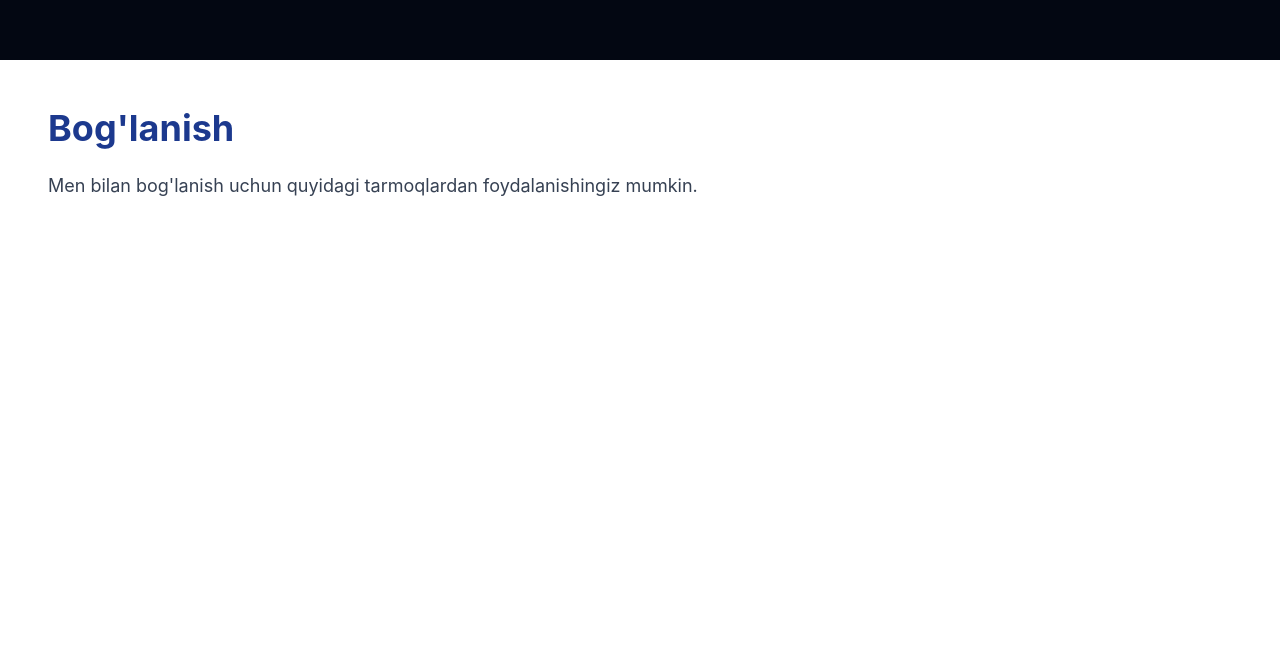
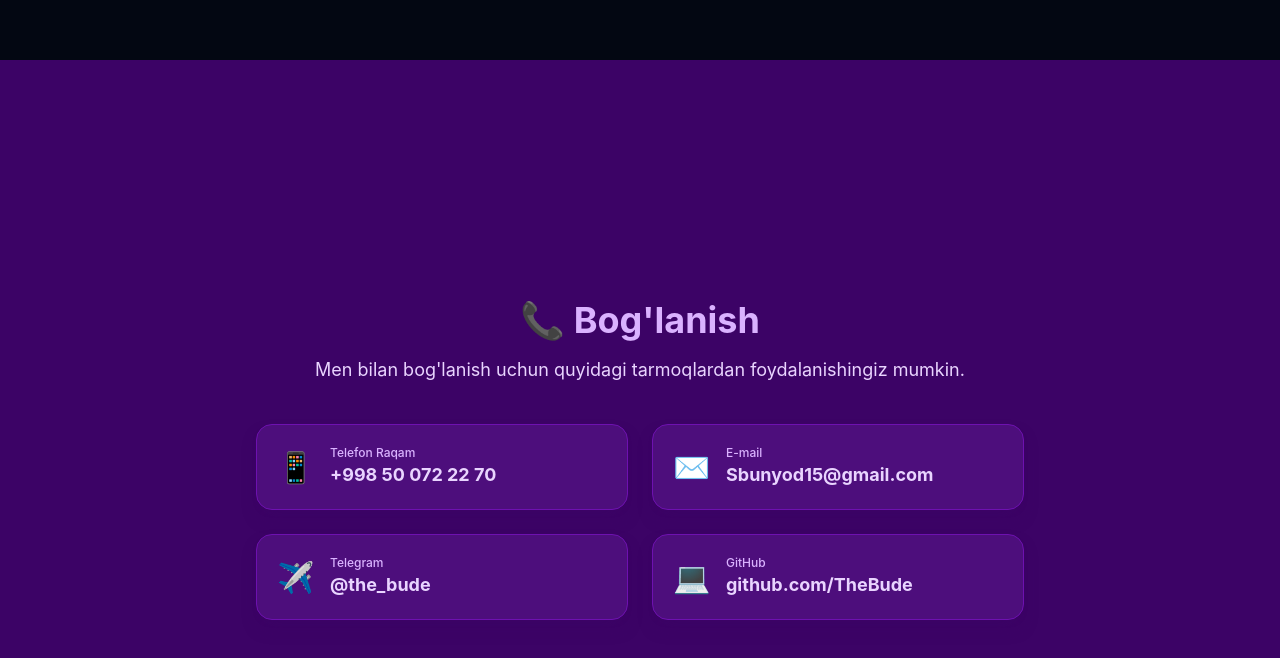
Before and after one commit to TheBude/landingPage, a React (Vite) app: page / in a window 1280 px wide. Shown: the part 1540-2198 px from the top of the page. Built offline with nearby package versions, Linux system fonts and the light colour scheme.

Commit message:
Bog'lanish bo'limi yangilandi

```diff
--- a/src/Home.tsx
+++ b/src/Home.tsx
@@ -93,12 +93,75 @@ const Home: React.FC = () => {
         </section>
 
       {/* 4. BOG'LANISH BO'LIMI (id="contact") */}
-      <section id="contact" className="min-h-screen bg-white p-6 md:p-12 flex flex-col justify-start items-start container mx-auto">
-        <h2 className="text-4xl font-bold text-blue-900 mb-6">Bog'lanish</h2>
-        <p className="text-lg text-gray-700 max-w-2xl text-center mb-4">
-          Men bilan bog'lanish uchun quyidagi tarmoqlardan foydalanishingiz mumkin.
-        </p>
-      </section>
+                                <section id="contact" className="min-h-screen bg-purple-950 p-6 md:p-12 flex flex-col justify-center items-center container mx-auto text-white">
+                <div className="max-w-3xl w-full flex flex-col items-center text-center">
+
+                    {/* Sarlavha va matn */}
+                    <h2 className="text-4xl font-bold text-purple-300 mb-4">
+                    📞 Bog'lanish
+                    </h2>
+                    <p className="text-lg text-purple-200 max-w-2xl mb-10">
+                    Men bilan bog'lanish uchun quyidagi tarmoqlardan foydalanishingiz mumkin.
+                    </p>
+
+                    {/* Ma'lumotlar kartochkalari tarmog'i */}
+                    <div className="grid grid-cols-1 md:grid-cols-2 gap-6 w-full">
+
+                    {/* Telefon raqam */}
+                    <a
+                        href="tel:+99850072270"
+                        className="flex items-center gap-4 p-5 bg-purple-900/60 border border-purple-800 rounded-2xl hover:border-purple-400 hover:scale-105 transition-all duration-200 shadow-lg shadow-purple-950/50"
+                    >
+                        <span className="text-3xl">📱</span>
+                        <div className="text-left">
+                        <p className="text-xs text-purple-300 font-medium">Telefon Raqam</p>
+                        <p className="text-lg font-bold text-purple-200">+998 50 072 22 70</p>
+                        </div>
+                    </a>
+
+                    {/* E-mail */}
+                    <a
+                        href="mailto:Sbunyod15@gmail.com"
+                        className="flex items-center gap-4 p-5 bg-purple-900/60 border border-purple-800 rounded-2xl hover:border-purple-400 hover:scale-105 transition-all duration-200 shadow-lg shadow-purple-950/50"
+                    >
+                        <span className="text-3xl">✉️</span>
+                        <div className="text-left">
+                        <p className="text-xs text-purple-300 font-medium">E-mail</p>
+                        <p className="text-lg font-bold text-purple-200">Sbunyod15@gmail.com</p>
+                        </div>
+                    </a>
+
+                    {/* Telegram */}
+                    <a
+                        href="https://t.me/the_bude"
+                        target="_blank"
+                        rel="noopener noreferrer"
+                        className="flex items-center gap-4 p-5 bg-purple-900/60 border border-purple-800 rounded-2xl hover:border-purple-400 hover:scale-105 transition-all duration-200 shadow-lg shadow-purple-950/50"
+                    >
+                        <span className="text-3xl">✈️</span>
+                        <div className="text-left">
+                        <p className="text-xs text-purple-300 font-medium">Telegram</p>
+                        <p className="text-lg font-bold text-purple-200">@the_bude</p>
+                        </div>
+                    </a>
+
+                    {/* GitHub */}
+                    <a
+                        href="https://github.com/TheBude"
+                        target="_blank"
+                        rel="noopener noreferrer"
+                        className="flex items-center gap-4 p-5 bg-purple-900/60 border border-purple-800 rounded-2xl hover:border-purple-400 hover:scale-105 transition-all duration-200 shadow-lg shadow-purple-950/50"
+                    >
+                        <span className="text-3xl">💻</span>
+                        <div className="text-left">
+                        <p className="text-xs text-purple-300 font-medium">GitHub</p>
+                        <p className="text-lg font-bold text-purple-200">github.com/TheBude</p>
+                        </div>
+                    </a>
+
+                    </div>
+                </div>
+                </section>
 
     </div>
   );
```
